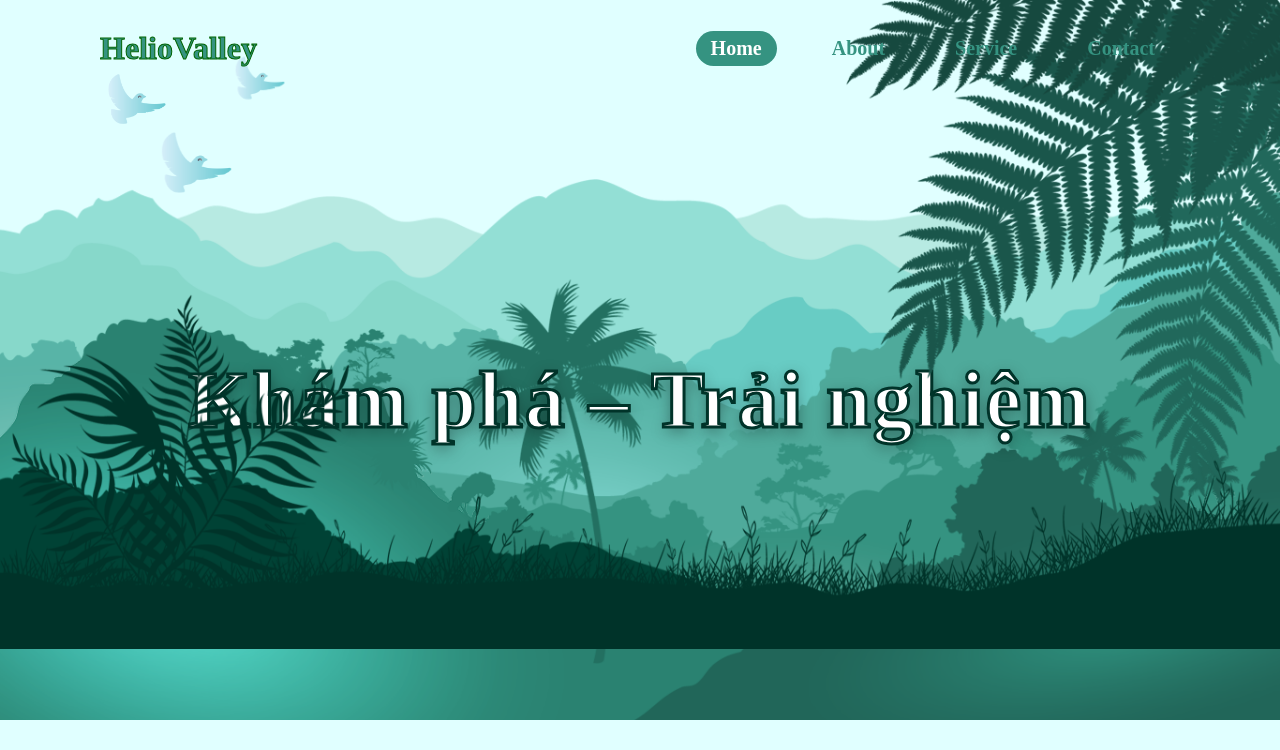
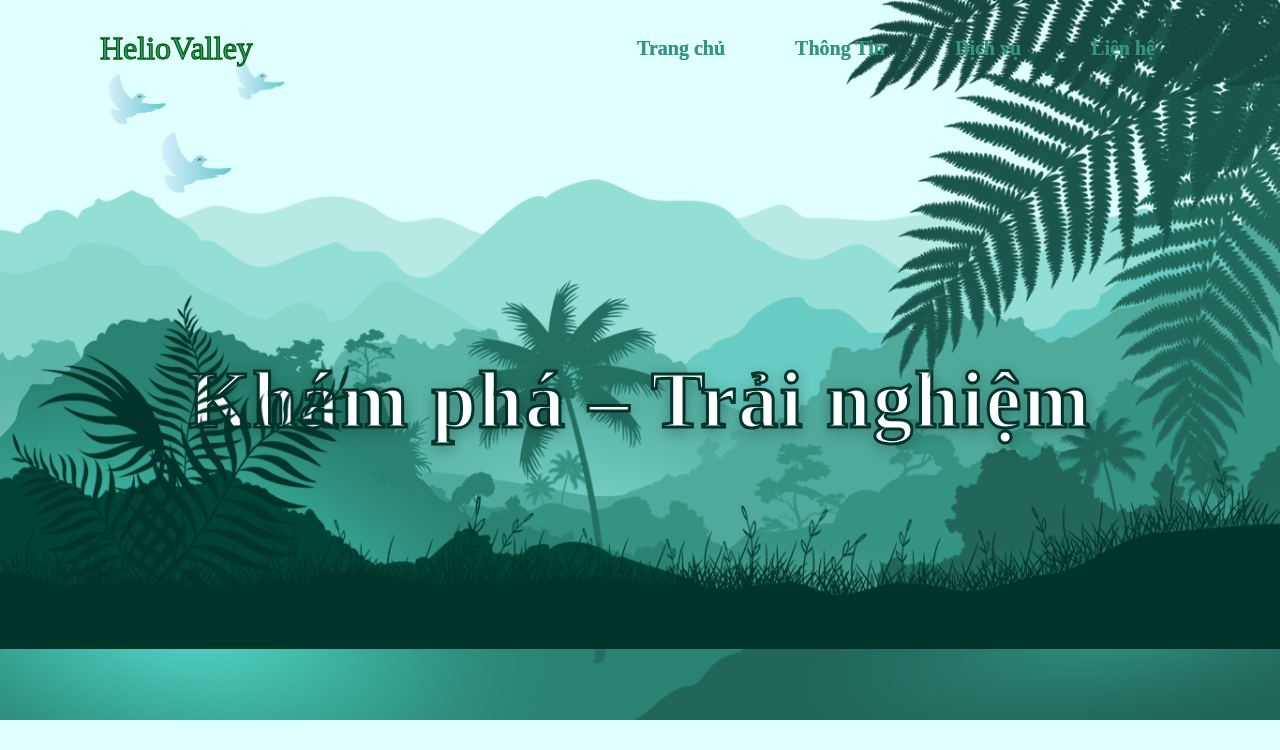
Before and after one commit to Heliophile0208/HelioValley, a plain HTML site: page index.html in a window 1280 px wide. Shown: the top 750 px of the page. Drawn offline with Linux system fonts and the light colour scheme; files whose address does not match are found by name.

Commit message:
Update index.html

```diff
--- a/index.html
+++ b/index.html
@@ -21,24 +21,36 @@
       </div>
     </div>
   </div>
-<!-- Nút lên đầu trang -->
-<button id="backToTopBtn" class="back-to-top-btn">↑</button>
+  <!-- Nút lên đầu trang -->
+  <button id="backToTopBtn" class="back-to-top-btn">↑</button>
 
 
-  <header id="home">
-    <h2 class="logo">HelioValley</h2>
+  <!-- Header desktop -->
+  <header class="header-desktop">
+    <div class="logo">HelioValley</div>
     <nav class="navigation">
-      <a href="#" class="active">Home</a>
-      <a href="#introduce">About</a>
-      <a href="#imagetravel">Service</a>
-      <a href="#info">Contact</a>
+      <a href="#">Trang chủ</a>
+      <a href="#introduce">Thông Tin</a>
+      <a href="#imagetravel">Dịch vụ</a>
+      <a href="#info">Liên hệ</a>
     </nav>
-    <div class="hamburger" id="hamburger">
-      <div></div>
-      <div></div>
-      <div></div>
-    </div>
   </header>
+
+  <!-- Header mobile -->
+  <header class="header-mobile">
+    <div class="logo">HelioValley</div>
+    <div class="hamburger">☰</div>
+
+    <nav class="navigation">
+      <div class="close"></div>
+      <a href="#">Trang chủ</a>
+      <a href="#introduce">Thông Tin</a>
+      <a href="#imagetravel">Dịch vụ</a>
+      <a href="#info">Liên hệ</a>
+    </nav>
+  </header>
+
+
   <section class="parallax">
     <img src="img/bird.png" id="bird">
     <img src="img/bird.png" id="bird2">
@@ -91,7 +103,7 @@
       </p>
     </div>
     <div class="imagetravel" id="imagetravel">
-      <h2>🌄 Khám phá Helio Valley qua hình ảnh 🌄</h2>
+      <h2>🌄 Khám phá qua hình ảnh 🌄</h2>
       <div class="gallery">
         <img src="img/canh1.jfif" alt="Cảnh 1" data-title="Cảnh 1: Núi non"
           data-info="Núi non trùng điệp với sương sớm bao phủ khắp các đỉnh, tạo nên một bức tranh thiên nhiên thơ mộng. Những con đường mòn uốn lượn dẫn lối khám phá, không khí trong lành và tiếng chim hót vang vọng mang đến cảm giác yên bình, thư giãn tuyệt đối.">
```
